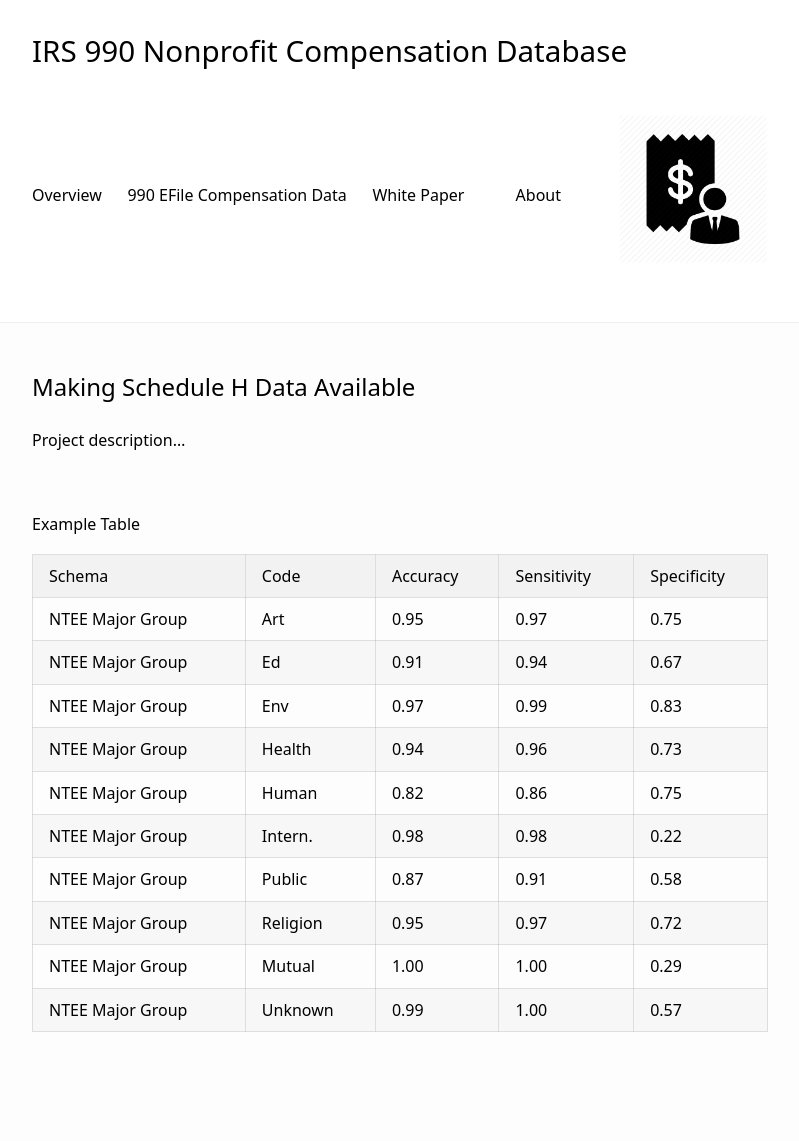
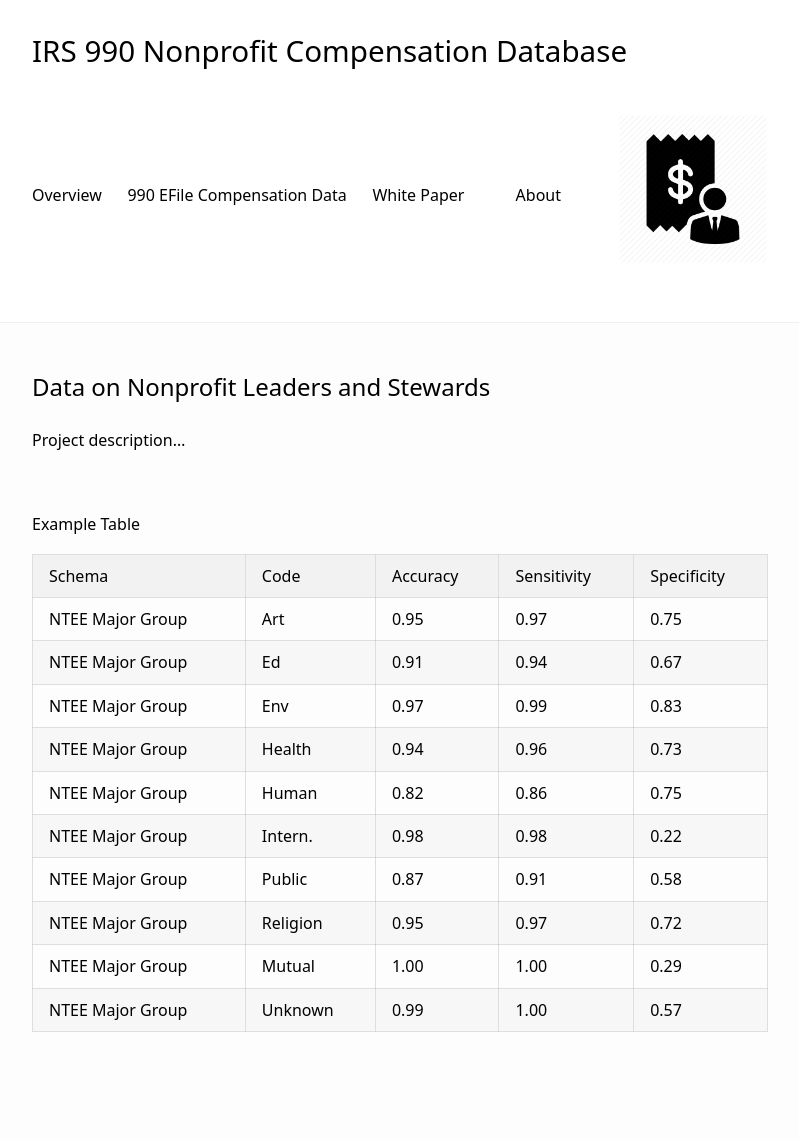
Before and after one commit to Nonprofit-Open-Data-Collective/irs-990-compensation-data, a Jekyll site: the page built from docs/index.md, in a window 1280 px wide. Shown: the whole page, without its empty margins (240-1039 px from the left). Built offline with Jekyll 4.4.1, drawn with Linux system fonts in a browser that asks for light colours; nearby versions of some CDN libraries.

Commit message:
Update index.md

```diff
--- a/docs/index.md
+++ b/docs/index.md
@@ -3,7 +3,7 @@
 title: Overview
 ---
 
-## Making Schedule H Data Available
+## Data on Nonprofit Leaders and Stewards
 
 Project description...
 
```
